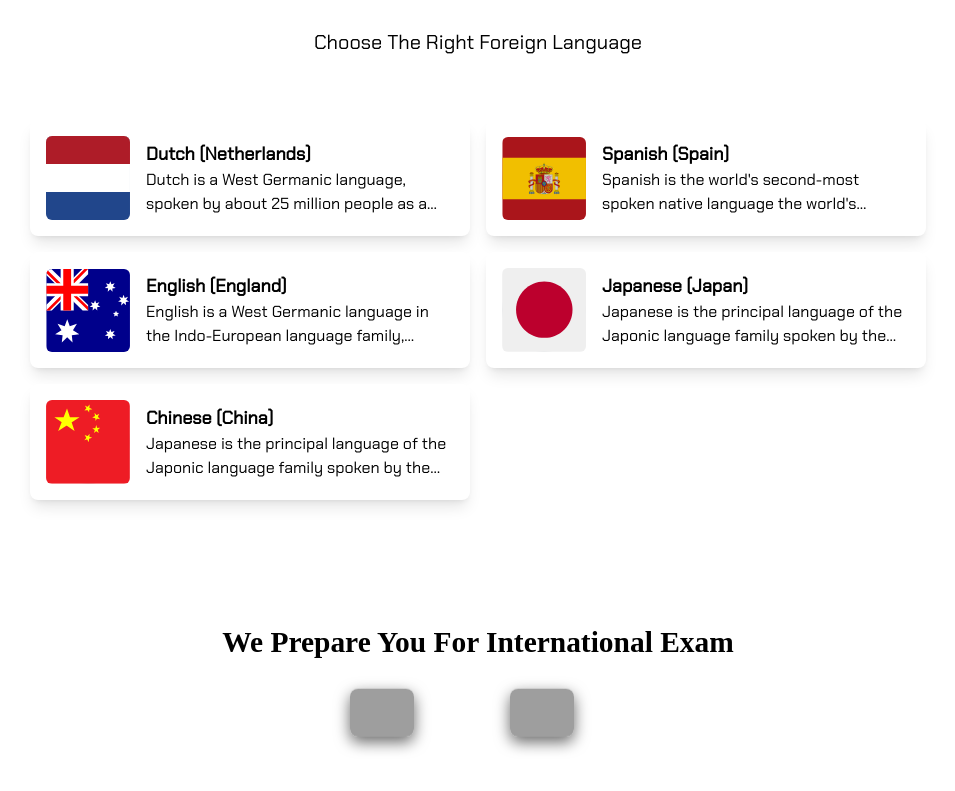
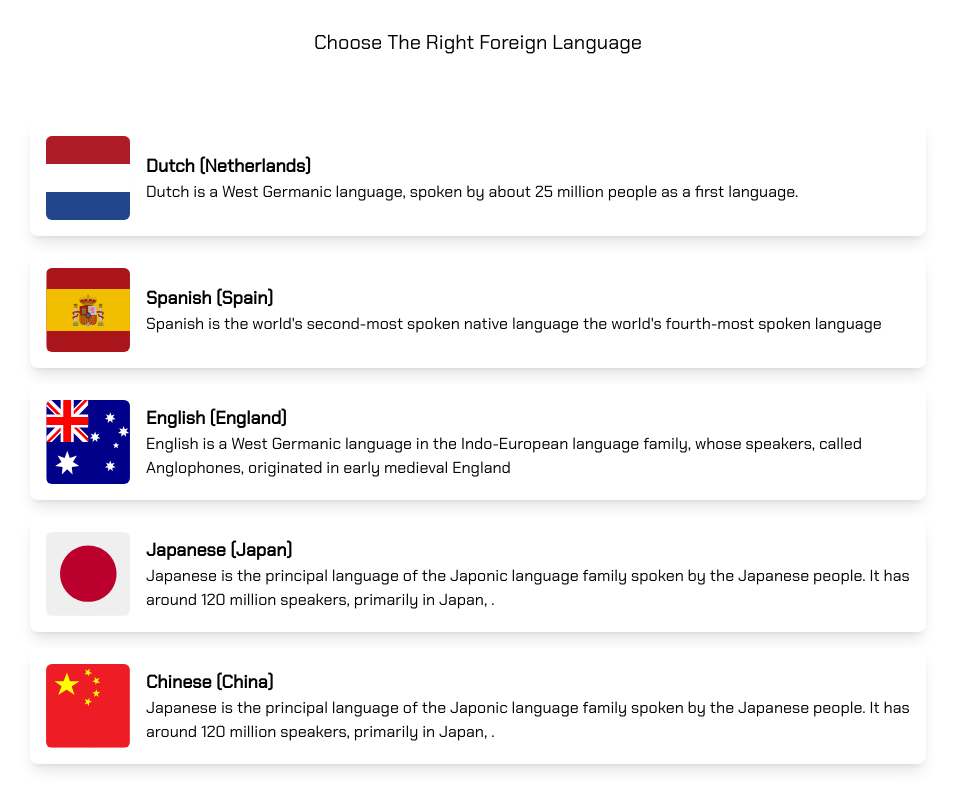
Before and after one commit to Ktyrrishabh9936/l-Earn, a React (Create React App) app: page / in a window 1280 px wide. Shown: the part 1249-2040 px from the top of the page, without its empty margins (162-1117 px from the left). Built offline with nearby package versions, Linux system fonts and the light colour scheme; grey boxes are pictures that could not be loaded; a web font is replaced by a local one.

Commit message:
setupimprove

```diff
--- a/src/components/contactUs.js
+++ b/src/components/contactUs.js
@@ -31,7 +31,7 @@ const ContactForm = () => {
     emailjs.init(process.env.REACT_APP_EMAILJS_PUBLICKEY);
   },{})
   return (
-    <div className=" flex flex-col items-center justify-center w-[97%] sm:w-[94%] md:w-[88%] lg:w-[84%] xl:w-[80%] font-ChakraPetch ">
+    <div id='contact' className=" flex flex-col items-center justify-center w-[97%] sm:w-[94%] md:w-[88%] lg:w-[84%] xl:w-[80%] font-ChakraPetch ">
         <h2 className=" font-semibold mb-6 text-center px-6 text-[clamp(1.6rem,2.3vw,2.5rem)] font-Salsa">Let’s Get Connected</h2>
         <p className="mb-6 text-center text-xl px-6">If You Have Any Query, Please Contact Us</p>
       <div className=" p-8 rounded-lg  w-full flex flex-col-reverse lg:flex-row gap-8">
--- a/src/components/homesections/newCareers.js
+++ b/src/components/homesections/newCareers.js
@@ -56,7 +56,7 @@ export default function NewCareers() {
         </div> */}
 
 <div className="py-10  flex justify-center items-center text-left">
-      <div className="grid grid-cols-2 gap-4 max-w-4xl mx-auto">
+      <div className="grid grid-cols-2sm:grid-cols-2 gap-4 max-w-4xl mx-auto">
         {languages.map((lang, i) => (
           <div key={i} className="flex items-center p-4 bg-white shadow-lg rounded-lg relative group">
                  <div className="absolute top-0 left-0 opacity-0 group-hover:opacity-100 transition-[opacity] duration-300 w-full h-full bg-[#2c496499]  flex space-x-4 z-2 text-white flex-col gap-2 justify-center items-center " >
--- a/src/components/navigation.js
+++ b/src/components/navigation.js
@@ -49,11 +49,12 @@ export default function Navbar({isScrolled=true}) {
         />
       </div>
       <div className=" md:block hidden my-auto text-sm">
-        <ul className="flex  gap-7 py-2 text-white ">
+      <a href="#contact"><ul className="flex  gap-7 py-2 text-white ">
           {navlinks.map((navlink) => {
           return <li className=' capitalize'>{navlink}</li>
           })}
         </ul>
+        </a>
       </div>
        <div className='hidden md:block my-auto'>
         <div className="flex gap-8">
```
